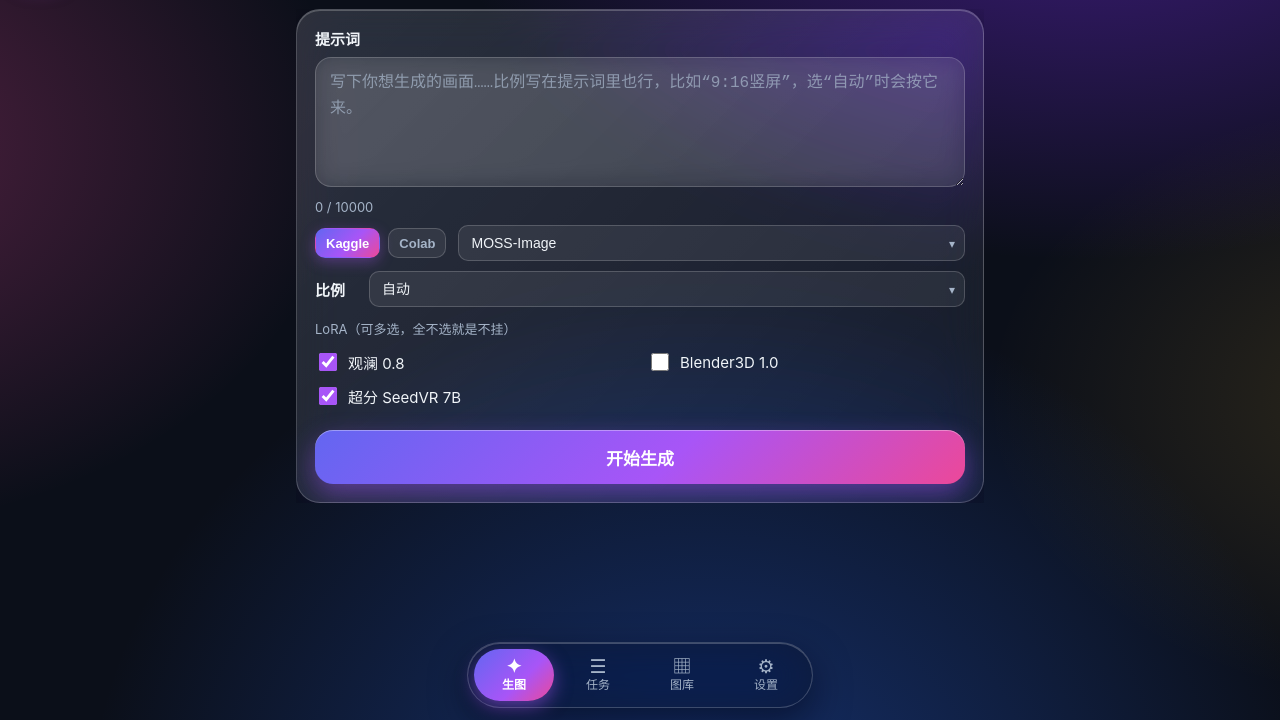
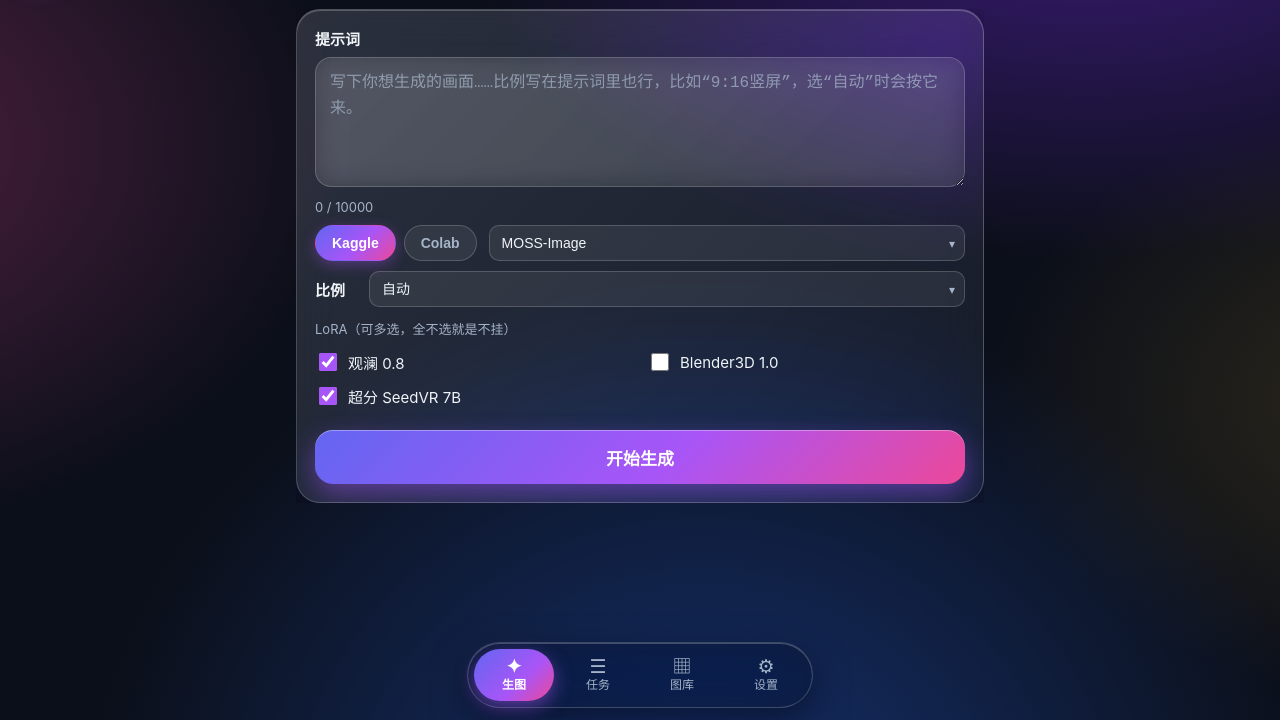
Before and after one commit to kitzhang2019/tianya-imagegen-app, a website built with Vite: page frontend/index.html in a window 1280 px wide. Shown: the part 80-800 px from the top of the page. Built offline with nearby package versions, Linux system fonts and the light colour scheme; some packages are replaced by stand-ins of ours; what @capacitor/core, @capacitor/local-notifications, @capacitor/preferences would draw is missing.

Commit message:
Revert "v1.2.21：平台选择器改小、圆角与模型下拉框同款 10px"
This reverts commit 6463eec7b40dc99e75aeb613f85a50dfc2012ca6.

```diff
--- a/frontend/package.json
+++ b/frontend/package.json
@@ -24,5 +24,5 @@
     "test": "node --import ./tests/register.mjs --test \"tests/*.test.mjs\""
   },
   "type": "module",
-  "version": "1.2.21"
+  "version": "1.2.20"
 }
--- a/frontend/src/styles.css
+++ b/frontend/src/styles.css
@@ -261,9 +261,9 @@ textarea {
   margin-top: 10px;
 }
 
-/* 平台选择（生图表单模型那一行左边）：Kaggle / Colab 两颗小按钮，圆角与模型下拉框
- * 完全相同（10px），高度、内边距、字号都比模型下拉收敛一号，放在旁边不抢眼。
- * 点亮哪颗就走哪个平台。刻意不用下面 LoRA 的圆角矩形复选框样式（用户定）。 */
+/* 平台选择（生图表单模型那一行左边）：Kaggle / Colab 两颗椭圆形药丸按钮，
+ * 点亮哪颗就走哪个平台。刻意不用下面 LoRA 的圆角矩形复选框样式（用户定）。
+ * .badge 本身也是药丸形，这里复用同一视觉语言：未点亮是玻璃底、点亮是渐变。 */
 .backend-pills {
   display: flex;
   gap: 8px;
@@ -271,13 +271,13 @@ textarea {
 }
 
 .backend-pill {
-  height: 30px;
-  padding: 0 10px;
-  border-radius: 10px;
+  height: 36px;
+  padding: 0 16px;
+  border-radius: 999px;
   border: 1px solid rgba(255, 255, 255, 0.18);
   background: rgba(255, 255, 255, 0.07);
   color: var(--muted);
-  font-size: 13px;
+  font-size: 14px;
   font-weight: 600;
   cursor: pointer;
 }
```
Also changed, not shown: frontend/tests/form-display.test.mjs (+4 -9 lines), frontend/tests/settings-about.test.mjs (+2 -2 lines), 1 other file.
